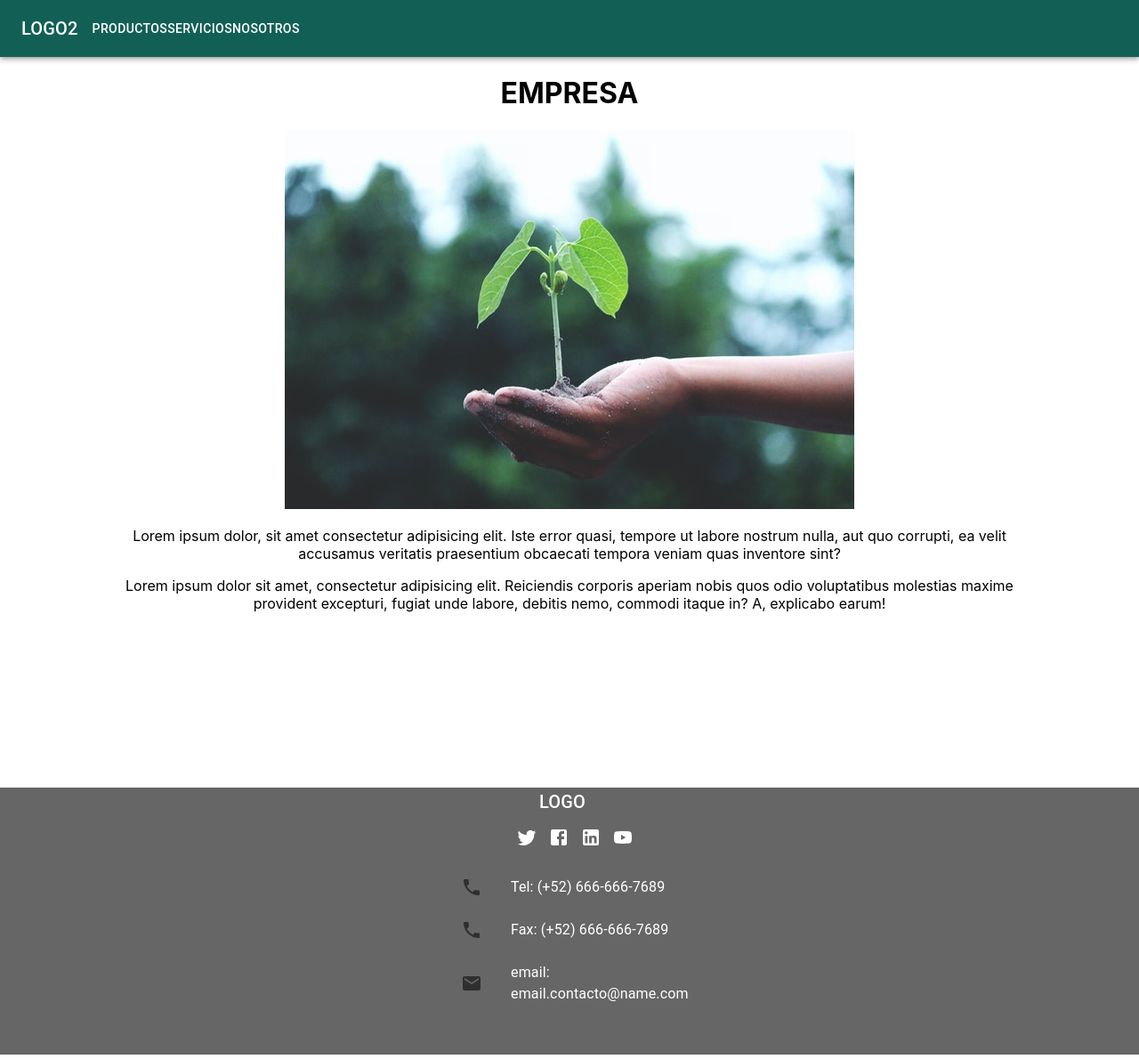
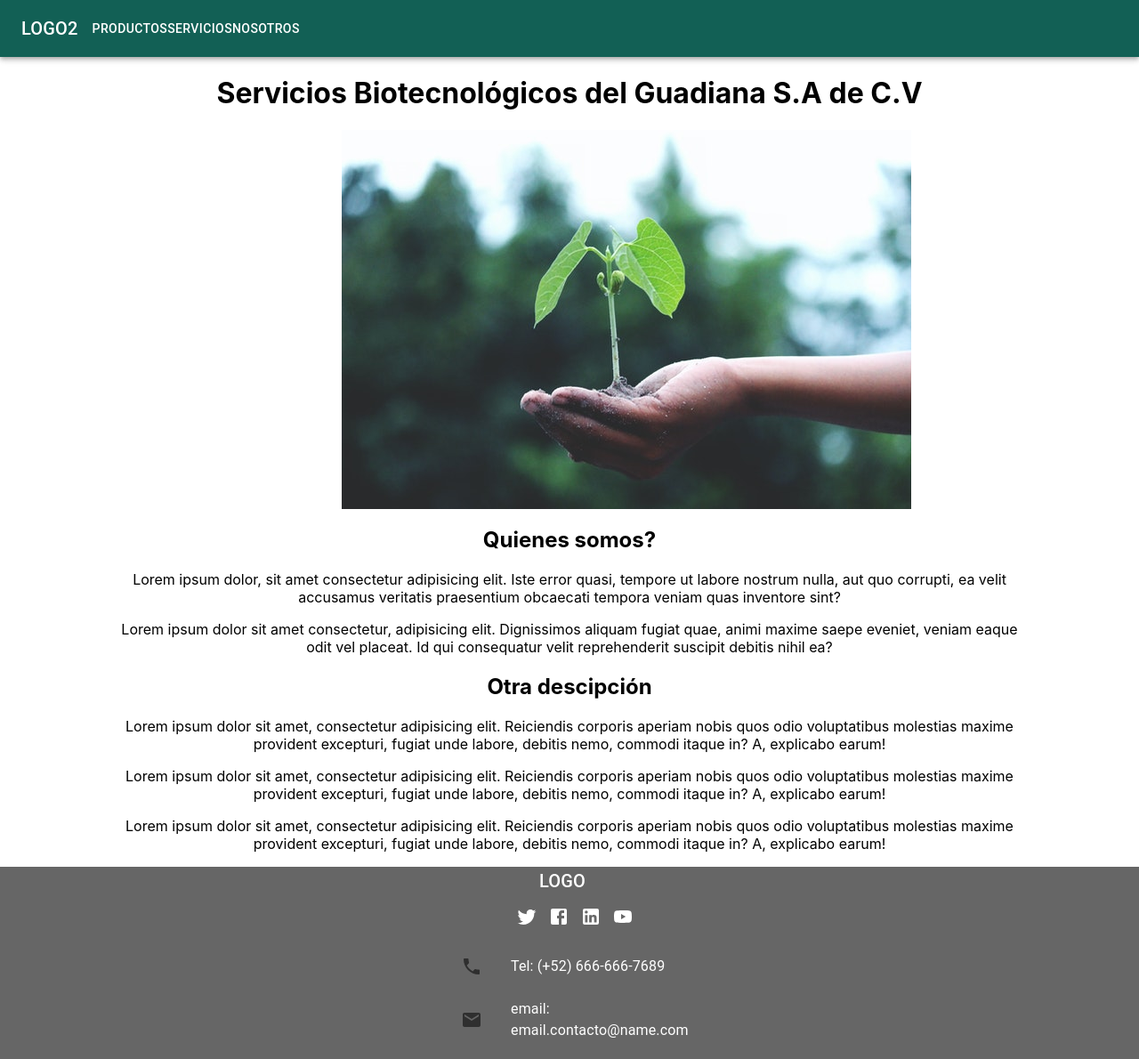
Before and after one commit to soniaortiz/serv-biotec, a React (Create React App) app: page / in a window 1280 px wide. Shown: the whole page at 89% size. Built offline with nearby package versions, Linux system fonts and the light colour scheme.

Commit message:
[SERV-0006]: fixed image style and main height

```diff
--- a/src/components/footer/Footer.jsx
+++ b/src/components/footer/Footer.jsx
@@ -16,9 +16,7 @@ export function Footer() {
             <Box
                 bgcolor='text.secondary'
                 color='white'
-                height='300px'
             >
-
                 <Container
                     maxWidth="sm"
                 >
@@ -54,16 +52,6 @@ export function Footer() {
                                 <ListItemText primary={'Tel: (+52) 666-666-7689'} />
                             </ListItem>
 
-
-                            <ListItem
-                                key={1}
-                            >
-                                <ListItemIcon>
-                                    <PhoneIcon />
-                                </ListItemIcon>
-                                <ListItemText primary={'Fax: (+52) 666-666-7689'} />
-                            </ListItem>
-
                             <ListItem
                                 key={1}
                             >
--- a/src/components/mainBody/MainBody.jsx
+++ b/src/components/mainBody/MainBody.jsx
@@ -7,12 +7,9 @@ export function MainBody() {
             style={{
                 // backgroundColor: '#E0E0E0',
                 margin: 'auto',
-                height: '100vh',
                 width: '80%'
             }}
-
         >
-
             <Welcome  />
         </div>
     )
--- a/src/components/welcome/Welcome.jsx
+++ b/src/components/welcome/Welcome.jsx
@@ -1,12 +1,54 @@
 import React from 'react';
+import Box from "@mui/material/Box";
 
 export function Welcome() {
     return (
-        <div>
-            <h1>EMPRESA</h1>
-            <img src='pexels-akil-mazumder-1072824-small.jpg' alt='growing plant in hand'/>
-            <p>Lorem ipsum dolor, sit amet consectetur adipisicing elit. Iste error quasi, tempore ut labore nostrum nulla, aut quo corrupti, ea velit accusamus veritatis praesentium obcaecati tempora veniam quas inventore sint?</p>
+        <div
+            style={
+                {
+                    // backgroundColor: 'blue'
+                }
+            }
+        >
+            <h1>Servicios Biotecnológicos del Guadiana S.A de C.V</h1>
+            <Box
+                sx={{
+                    mr: 2,
+                    display: { xs: "none", md: "flex" },
+                    margin: 'auto',
+                    width: '50%',
+                    height: '50%'
+
+                }}
+            >
+                <img src='pexels-akil-mazumder-1072824-small.jpg' />
+            </Box>
+
+            <Box
+                sx={{
+                    mr: 2,
+                    display: { lg: "none", md: "none" },
+                    // backgroundColor: 'red'
+
+                }}
+            >
+                <img src='pexels-akil-mazumder-1072824-small.jpg' style={{
+                    margin: 'auto',
+                    width: '100%',
+                    height: '100%'
+                }} />
+            </Box>
+
+            <h2>Quienes somos?</h2>
+            <p>
+                Lorem ipsum dolor, sit amet consectetur adipisicing elit. Iste error quasi, tempore ut labore nostrum nulla, aut quo corrupti, ea velit accusamus veritatis praesentium obcaecati tempora veniam quas inventore sint?
+                </p>
+            <p>Lorem ipsum dolor sit amet consectetur, adipisicing elit. Dignissimos aliquam fugiat quae, animi maxime saepe eveniet, veniam eaque odit vel placeat. Id qui consequatur velit reprehenderit suscipit debitis nihil ea?</p>
+            <h2>Otra descipción</h2>
             <p>Lorem ipsum dolor sit amet, consectetur adipisicing elit. Reiciendis corporis aperiam nobis quos odio voluptatibus molestias maxime provident excepturi, fugiat unde labore, debitis nemo, commodi itaque in? A, explicabo earum!</p>
+            <p>Lorem ipsum dolor sit amet, consectetur adipisicing elit. Reiciendis corporis aperiam nobis quos odio voluptatibus molestias maxime provident excepturi, fugiat unde labore, debitis nemo, commodi itaque in? A, explicabo earum!</p>
+            <p>Lorem ipsum dolor sit amet, consectetur adipisicing elit. Reiciendis corporis aperiam nobis quos odio voluptatibus molestias maxime provident excepturi, fugiat unde labore, debitis nemo, commodi itaque in? A, explicabo earum!</p>
+
         </div>
     );
 }
```
